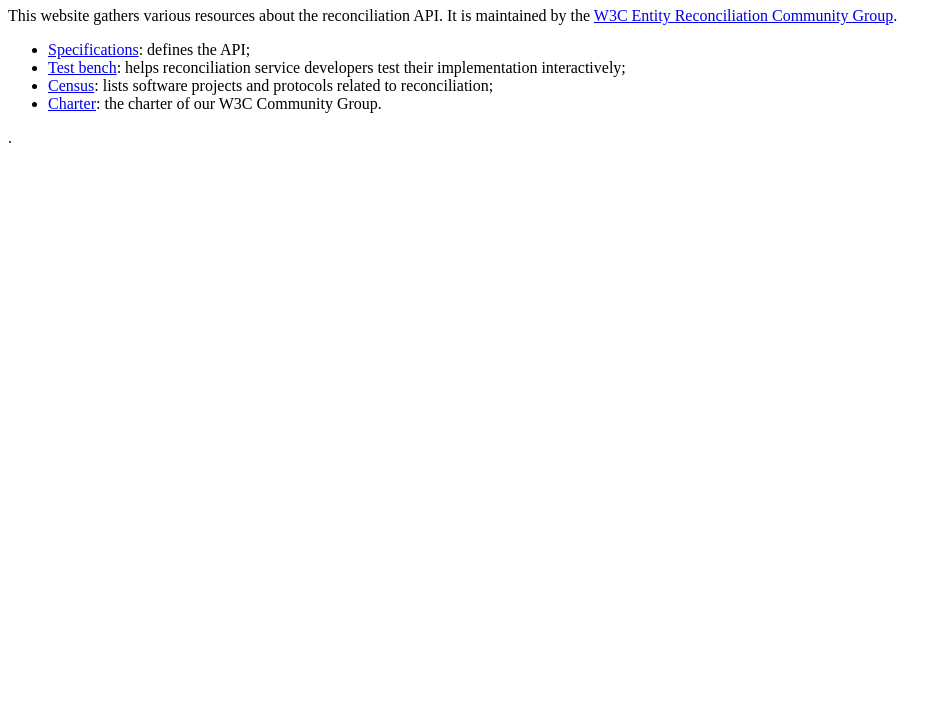
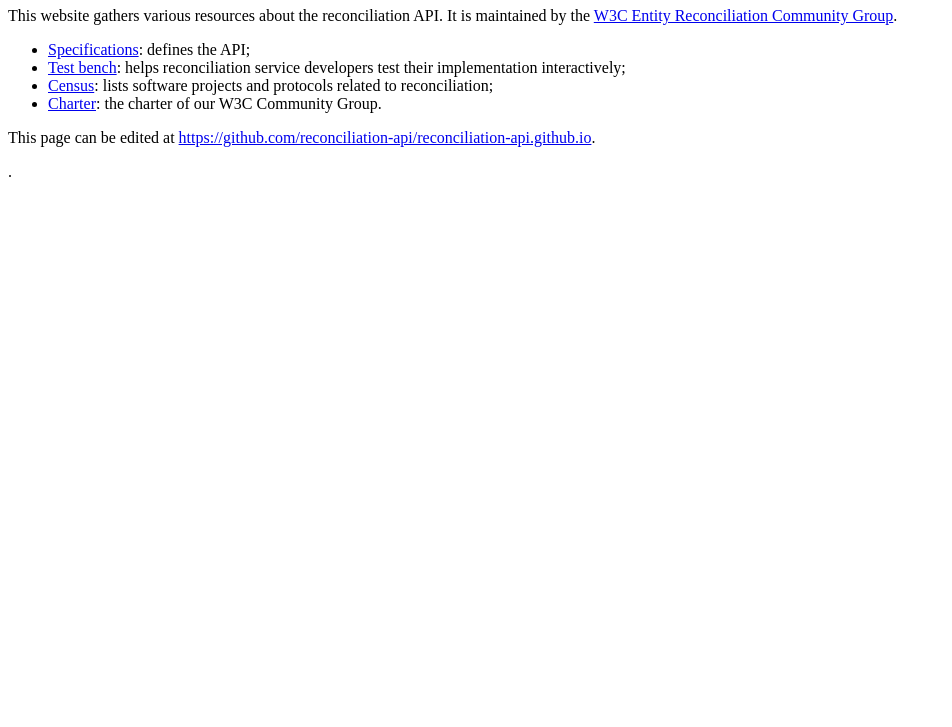
Before and after one commit to reconciliation-api/reconciliation-api.github.io, a plain HTML site: page index.html in a window 1280 px wide. Shown: the part 73-800 px from the top of the page, without its empty margins (0-952 px from the left). Drawn offline with Linux system fonts and the light colour scheme.

Commit message:
Add link to repository

```diff
--- a/index.html
+++ b/index.html
@@ -13,6 +13,7 @@
          <li><a href="https://reconciliation-api.github.io/census/">Census</a>: lists software projects and protocols related to reconciliation;</li>
          <li><a href="https://reconciliation-api.github.io/charter/">Charter</a>: the charter of our W3C Community Group.</li>
       </ul>
+      <p>This page can be edited at <a href="https://github.com/reconciliation-api/reconciliation-api.github.io">https://github.com/reconciliation-api/reconciliation-api.github.io</a>.</p>
     </body>
 </html>
     .
```
